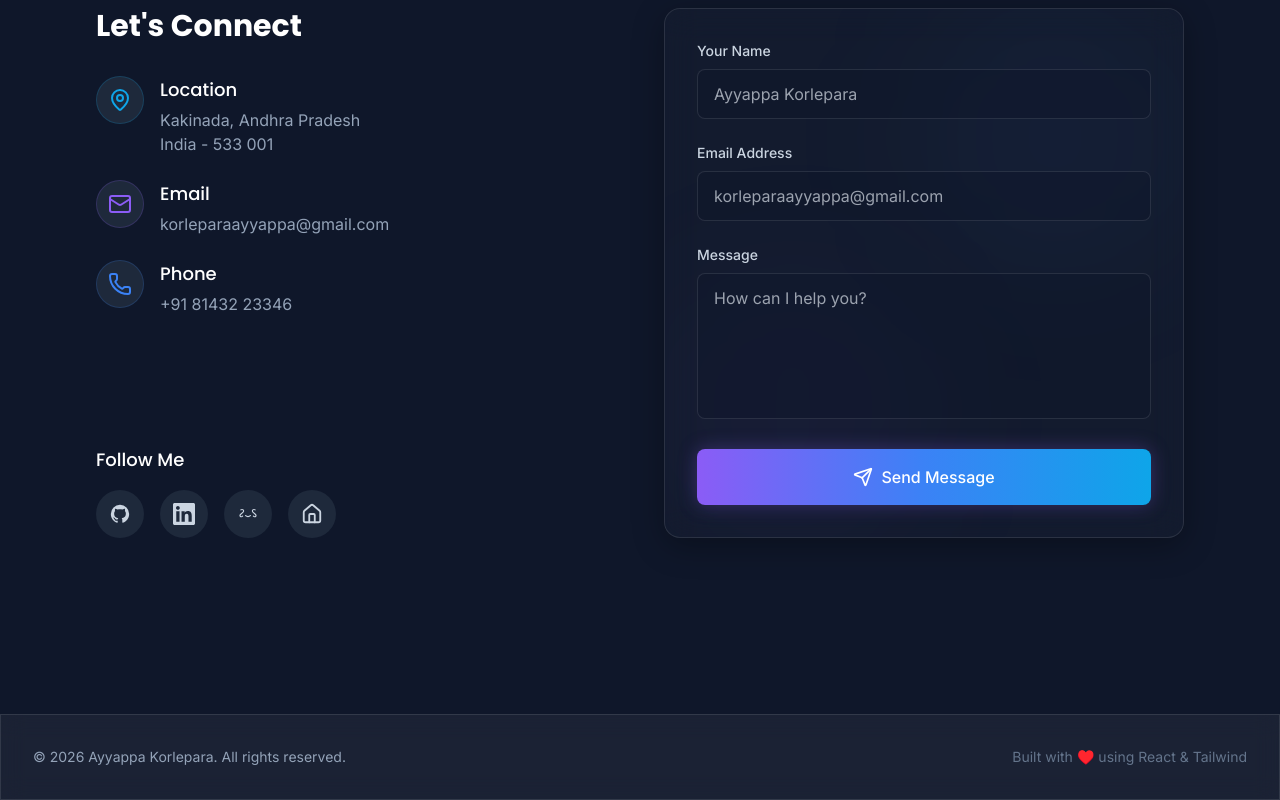
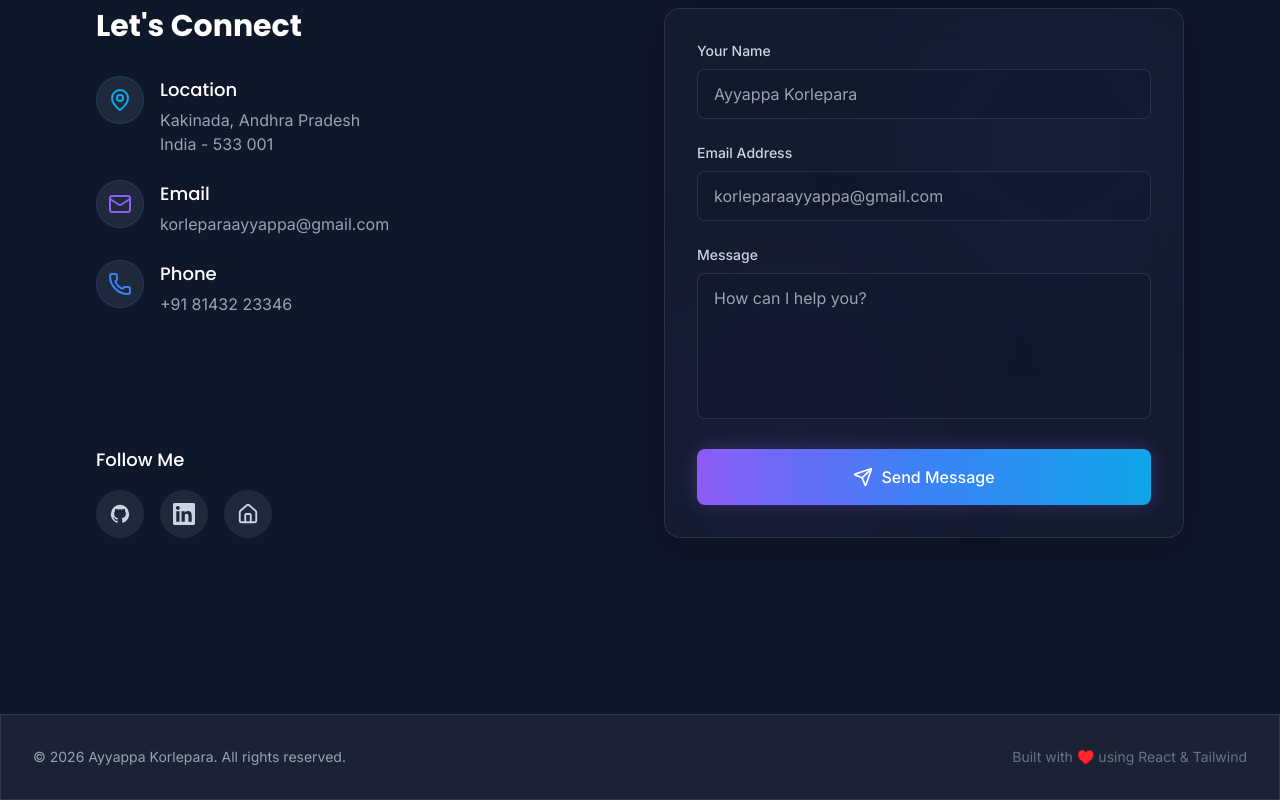
Before and after one commit to 23a81a43a7/portfolio-, a React (Vite) app: page / in a window 1280 px wide. Shown: the part 5976-6776 px from the top of the page. Built offline with nearby package versions, Linux system fonts and the light colour scheme.

Commit message:
Remove GeeksForGeeks icon and update social URLs

```diff
--- a/src/components/Contact.jsx
+++ b/src/components/Contact.jsx
@@ -3,9 +3,9 @@ import { motion } from 'framer-motion';
 import { Send, MapPin, Mail, Phone, CheckCircle, AlertCircle, Loader, Home } from 'lucide-react';
 import emailjs from '@emailjs/browser';
 
-const SERVICE_ID  = 'service_u6ljtvw';
+const SERVICE_ID = 'service_u6ljtvw';
 const TEMPLATE_ID = 'template_0z3riyk';
-const PUBLIC_KEY  = 'nvmeTu3CWYlVOYcsg';
+const PUBLIC_KEY = 'nvmeTu3CWYlVOYcsg';
 
 const Contact = () => {
   const formRef = useRef(null);
@@ -68,7 +68,7 @@ const Contact = () => {
                   </div>
                   <div>
                     <h4 className="text-lg font-medium text-white mb-1">Location</h4>
-                    <p className="text-slate-400">Kakinada, Andhra Pradesh<br/>India - 533 001</p>
+                    <p className="text-slate-400">Kakinada, Andhra Pradesh<br />India - 533 001</p>
                   </div>
                 </div>
 
@@ -98,21 +98,15 @@ const Contact = () => {
               <h4 className="text-lg font-medium text-white mb-4">Follow Me</h4>
               <div className="flex space-x-4">
                 {/* GitHub */}
-                <a href="https://github.com/ayyappa-korlepara" target="_blank" rel="noopener noreferrer" className="w-12 h-12 rounded-full bg-slate-800 flex items-center justify-center text-slate-300 hover:text-white hover:bg-slate-700 hover:scale-110 transition-all cursor-pointer" title="GitHub">
+                <a href="https://github.com/23a81a43a7" target="_blank" rel="noopener noreferrer" className="w-12 h-12 rounded-full bg-slate-800 flex items-center justify-center text-slate-300 hover:text-white hover:bg-slate-700 hover:scale-110 transition-all cursor-pointer" title="GitHub">
                   <svg viewBox="0 0 24 24" width="22" height="22" fill="currentColor" xmlns="http://www.w3.org/2000/svg">
-                    <path d="M12 2A10 10 0 0 0 2 12c0 4.42 2.87 8.17 6.84 9.5.5.08.66-.23.66-.5v-1.69c-2.77.6-3.36-1.34-3.36-1.34-.45-1.15-1.11-1.46-1.11-1.46-.91-.62.07-.6.07-.6 1 .07 1.53 1.03 1.53 1.03.87 1.52 2.34 1.07 2.91.83.09-.65.35-1.09.63-1.34-2.22-.25-4.55-1.11-4.55-4.92 0-1.11.38-2 1.03-2.71-.1-.25-.45-1.29.1-2.64 0 0 .84-.27 2.75 1.02.79-.22 1.65-.33 2.5-.33.85 0 1.71.11 2.5.33 1.91-1.29 2.75-1.02 2.75-1.02.55 1.35.2 2.39.1 2.64.65.71 1.03 1.6 1.03 2.71 0 3.82-2.34 4.66-4.57 4.91.36.31.69.92.69 1.85V21c0 .27.16.59.67.5C19.14 20.16 22 16.42 22 12A10 10 0 0 0 12 2z"/>
+                    <path d="M12 2A10 10 0 0 0 2 12c0 4.42 2.87 8.17 6.84 9.5.5.08.66-.23.66-.5v-1.69c-2.77.6-3.36-1.34-3.36-1.34-.45-1.15-1.11-1.46-1.11-1.46-.91-.62.07-.6.07-.6 1 .07 1.53 1.03 1.53 1.03.87 1.52 2.34 1.07 2.91.83.09-.65.35-1.09.63-1.34-2.22-.25-4.55-1.11-4.55-4.92 0-1.11.38-2 1.03-2.71-.1-.25-.45-1.29.1-2.64 0 0 .84-.27 2.75 1.02.79-.22 1.65-.33 2.5-.33.85 0 1.71.11 2.5.33 1.91-1.29 2.75-1.02 2.75-1.02.55 1.35.2 2.39.1 2.64.65.71 1.03 1.6 1.03 2.71 0 3.82-2.34 4.66-4.57 4.91.36.31.69.92.69 1.85V21c0 .27.16.59.67.5C19.14 20.16 22 16.42 22 12A10 10 0 0 0 12 2z" />
                   </svg>
                 </a>
                 {/* LinkedIn */}
-                <a href="https://linkedin.com/in/ayyappa-korlepara" target="_blank" rel="noopener noreferrer" className="w-12 h-12 rounded-full bg-slate-800 flex items-center justify-center text-slate-300 hover:text-[#0A66C2] hover:bg-slate-700 hover:scale-110 transition-all cursor-pointer" title="LinkedIn">
+                <a href="https://www.linkedin.com/in/ayyappa-korlepara-9876762ba/" target="_blank" rel="noopener noreferrer" className="w-12 h-12 rounded-full bg-slate-800 flex items-center justify-center text-slate-300 hover:text-[#0A66C2] hover:bg-slate-700 hover:scale-110 transition-all cursor-pointer" title="LinkedIn">
                   <svg viewBox="0 0 24 24" width="22" height="22" fill="currentColor" xmlns="http://www.w3.org/2000/svg">
-                    <path d="M22.23 0H1.77C.8 0 0 .77 0 1.72v20.56C0 23.23.8 24 1.77 24h20.46c.98 0 1.77-.77 1.77-1.72V1.72C24 .77 23.2 0 22.23 0zM7.12 20.45H3.56V9h3.56v11.45zM5.34 7.43c-1.14 0-2.06-.92-2.06-2.06 0-1.14.92-2.06 2.06-2.06s2.06.92 2.06 2.06c0 1.14-.92 2.06-2.06 2.06zM20.45 20.45h-3.56v-5.6c0-1.34-.03-3.06-1.87-3.06-1.87 0-2.15 1.46-2.15 2.96v5.7h-3.56V9h3.42v1.56h.05c.48-.9 1.63-1.85 3.37-1.85 3.6 0 4.27 2.37 4.27 5.45v6.29z"/>
-                  </svg>
-                </a>
-                {/* GeeksForGeeks - custom SVG */}
-                <a href="https://www.geeksforgeeks.org/user/korleparaayyappa" target="_blank" rel="noopener noreferrer" className="w-12 h-12 rounded-full bg-slate-800 flex items-center justify-center text-slate-300 hover:text-[#2f8d46] hover:bg-slate-700 hover:scale-110 transition-all cursor-pointer" title="GeeksForGeeks">
-                  <svg viewBox="0 0 24 24" width="22" height="22" fill="currentColor" xmlns="http://www.w3.org/2000/svg">
-                    <path d="M21.45 14.315c-.143.28-.334.532-.565.745-.474.44-1.1.64-1.73.565h-.14c-.592-.06-1.137-.332-1.537-.765l-.24-.27c-.09-.09-.09-.21 0-.3l.6-.54c.09-.09.225-.09.315 0l.239.27c.202.23.483.372.784.395.214.018.43-.045.6-.18.195-.158.308-.39.308-.636 0-.21-.09-.42-.262-.554l-2.88-2.61c-.48-.435-.756-1.05-.756-1.694 0-.616.24-1.2.668-1.634.44-.45 1.05-.695 1.68-.695.63 0 1.24.245 1.68.695l.24.27c.09.09.09.21 0 .3l-.6.54c-.09.09-.225.09-.315 0l-.24-.27c-.195-.22-.476-.345-.765-.345s-.57.125-.765.345c-.195.21-.3.495-.3.78 0 .285.105.555.3.765l2.88 2.61c.45.405.72.99.72 1.604 0 .384-.09.765-.27 1.11zm-18.9 0c.143.28.334.532.565.745.474.44 1.1.64 1.73.565h.14c.592-.06 1.137-.332 1.537-.765l.24-.27c.09-.09.09-.21 0-.3l-.6-.54c-.09-.09-.225-.09-.315 0l-.239.27c-.202.23-.483.372-.784.395-.214.018-.43-.045-.6-.18-.195-.158-.308-.39-.308-.636 0-.21.09-.42.262-.554l2.88-2.61c.48-.435.756-1.05.756-1.694 0-.616-.24-1.2-.668-1.634-.44-.45-1.05-.695-1.68-.695-.63 0-1.24.245-1.68.695l-.24.27c-.09.09-.09.21 0 .3l.6.54c.09.09.225.09.315 0l.24-.27c.195-.22.476-.345.765-.345s.57.125.765.345c.195.21.3.495.3.78 0 .285-.105.555-.3.765l-2.88 2.61c-.45.405-.72.99-.72 1.604 0 .384.09.765.27 1.11zM12 15.545c-1.17 0-2.25-.468-3.045-1.274L8.7 14.01c-.09-.09-.09-.225 0-.315l.63-.57c.09-.09.225-.09.315 0l.255.255c.57.585 1.335.9 2.1.9.765 0 1.53-.315 2.1-.9l.255-.255c.09-.09.225-.09.315 0l.63.57c.09.09.09.225 0 .315l-.255.261c-.795.806-1.875 1.274-3.045 1.274z"/>
+                    <path d="M22.23 0H1.77C.8 0 0 .77 0 1.72v20.56C0 23.23.8 24 1.77 24h20.46c.98 0 1.77-.77 1.77-1.72V1.72C24 .77 23.2 0 22.23 0zM7.12 20.45H3.56V9h3.56v11.45zM5.34 7.43c-1.14 0-2.06-.92-2.06-2.06 0-1.14.92-2.06 2.06-2.06s2.06.92 2.06 2.06c0 1.14-.92 2.06-2.06 2.06zM20.45 20.45h-3.56v-5.6c0-1.34-.03-3.06-1.87-3.06-1.87 0-2.15 1.46-2.15 2.96v5.7h-3.56V9h3.42v1.56h.05c.48-.9 1.63-1.85 3.37-1.85 3.6 0 4.27 2.37 4.27 5.45v6.29z" />
                   </svg>
                 </a>
                 {/* Home */}
```
Lines whose indentation alone changed are shown as unchanged.
